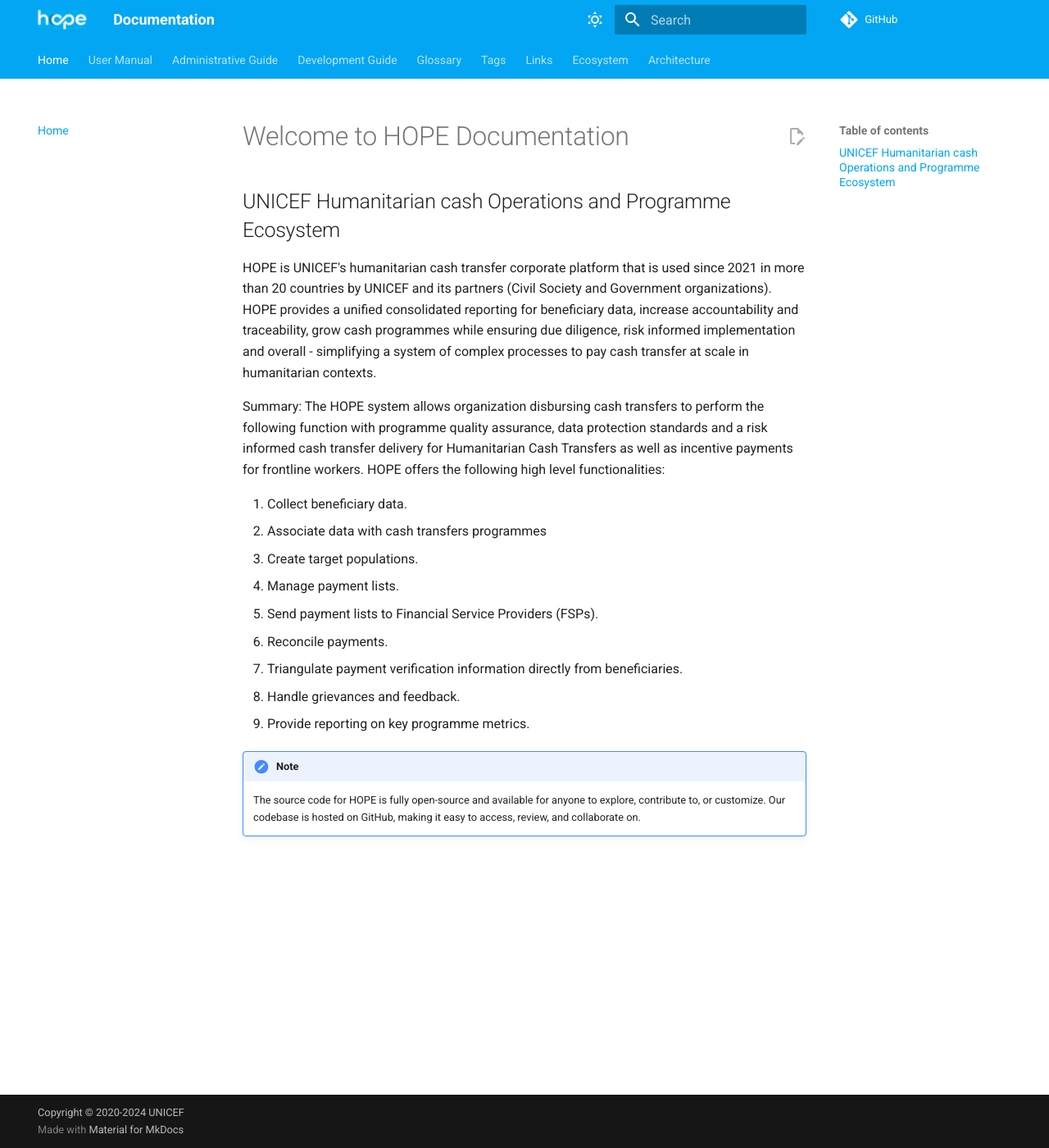
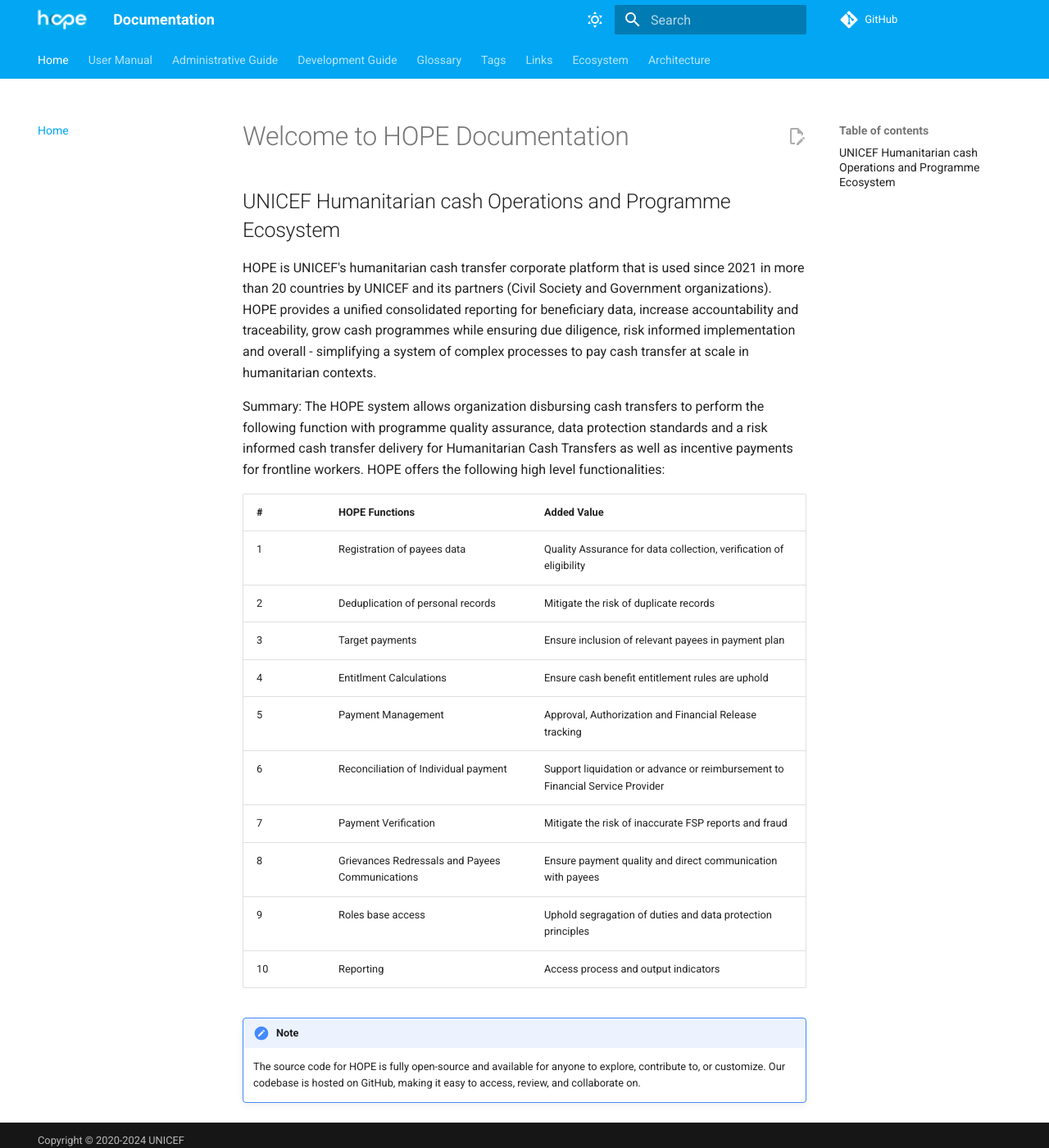
Before and after one commit to unicef/hope-documentation, an MkDocs documentation site: the page built from docs/index.md, in a window 1280 px wide and 1400 px high. Shown: the whole window at 82% size. Built offline with MkDocs 1.6.1 and Material for MkDocs 9.7.7, drawn with Linux system fonts in a browser that asks for light colours; plug-ins that fetch from the network failed and are left out; comment, search, counter and statistics services are not loaded.

Commit message:
Update index.md

```diff
--- a/docs/index.md
+++ b/docs/index.md
@@ -18,15 +18,18 @@
 
 Summary: The HOPE system allows organization disbursing cash transfers to perform the following function with programme quality assurance, data protection standards and a risk informed cash transfer delivery for Humanitarian Cash Transfers as well as incentive payments for frontline workers. HOPE offers the following high level functionalities:
 
-1. Collect beneficiary data.
-2. Associate data with cash transfers programmes
-3. Create target populations.
-4. Manage payment lists.
-5. Send payment lists to Financial Service Providers (FSPs).
-6. Reconcile payments.
-7. Triangulate payment verification information directly from beneficiaries.
-8. Handle grievances and feedback.
-9. Provide reporting on key programme metrics.
+|#| HOPE Functions  | Added Value |
+|---|--------------------------|----------------------------------------------|
+|1|Registration of payees data	| Quality Assurance for data collection, verification of eligibility |
+|2|Deduplication of personal records|Mitigate the risk of duplicate records|
+|3|Target payments|Ensure inclusion of relevant payees in payment plan|
+|4|Entitlment Calculations|Ensure cash benefit entitlement rules are uphold|
+|5|Payment Management|Approval, Authorization and Financial Release tracking|
+|6|Reconciliation of Individual payment|Support liquidation or advance or reimbursement to Financial Service Provider|
+|7|Payment Verification|Mitigate the risk of inaccurate FSP reports and fraud|
+|8|Grievances Redressals and Payees Communications|Ensure payment quality and direct communication with payees|
+|9|Roles base access|Uphold segragation of duties and data protection principles|
+|10|Reporting|Access process and output indicators|
 
 !!! note
 
```
